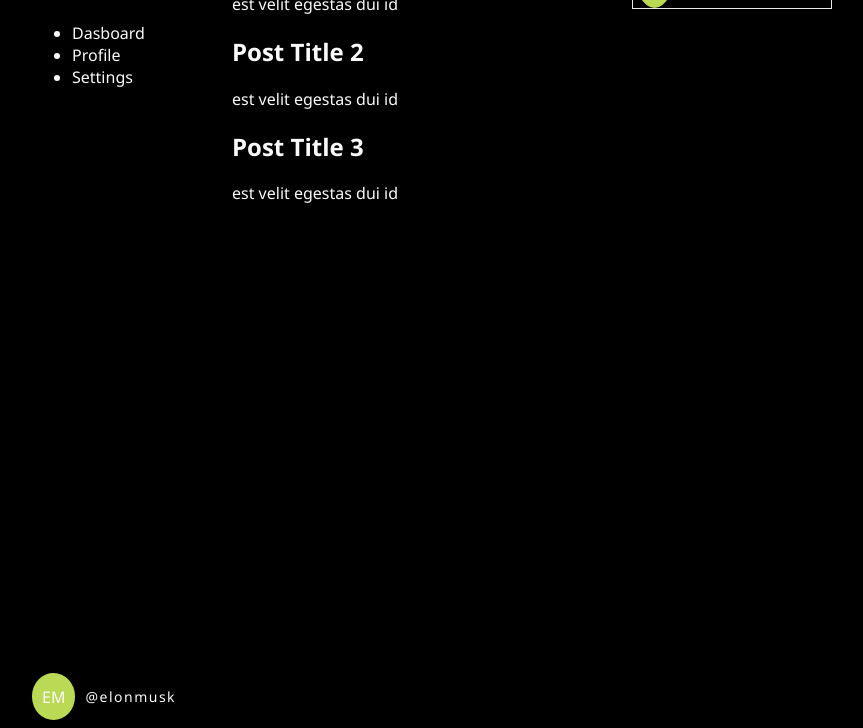
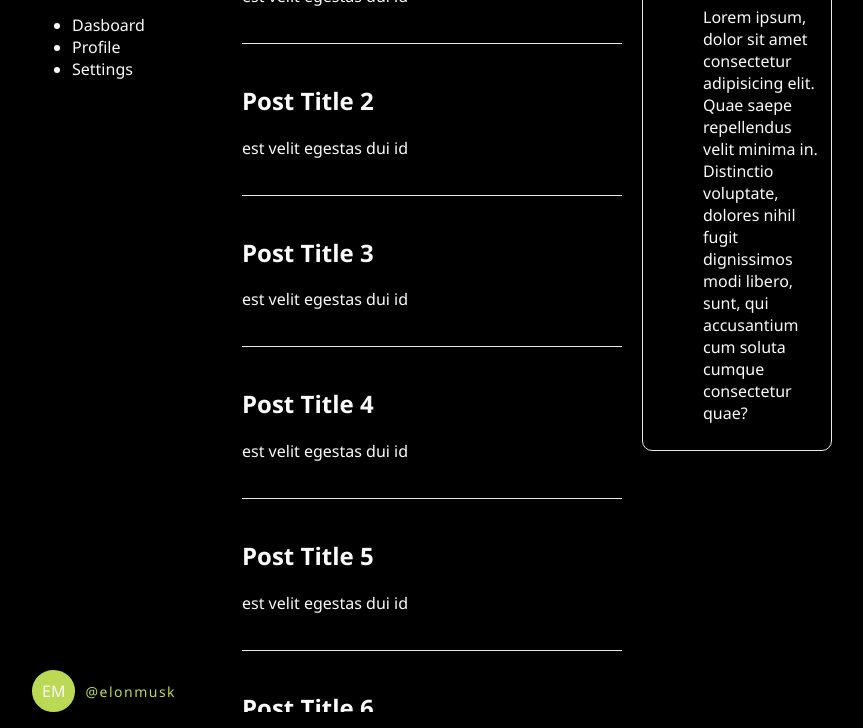
Before and after one commit to dariusonet68/24Apr2024-twitter-layout, a plain HTML site: page index.html in a window 1280 px wide. Shown: the part 88-816 px from the top of the page, without its empty margins (208-1071 px from the left). Drawn offline with Linux system fonts and the light colour scheme.

Commit message:
update styles

```diff
--- a/index.html
+++ b/index.html
@@ -27,18 +27,67 @@
 
       <!-- Feed -->
       <div class="feed">
-        <div>
+        <div class="post">
           <h2 class="title">Post Title 1</h2>
           <p>est velit egestas dui id</p>
         </div>
-        <div>
+        <div class="post">
           <h2 class="title">Post Title 2</h2>
           <p>est velit egestas dui id</p>
         </div>
-        <div>
+        <div class="post">
           <h2 class="title">Post Title 3</h2>
           <p>est velit egestas dui id</p>
         </div>
+        <div class="post">
+          <h2 class="title">Post Title 4</h2>
+          <p>est velit egestas dui id</p>
+        </div>
+        <div class="post">
+          <h2 class="title">Post Title 5</h2>
+          <p>est velit egestas dui id</p>
+        </div>
+        <div class="post">
+          <h2 class="title">Post Title 6</h2>
+          <p>est velit egestas dui id</p>
+        </div>
+        <div class="post">
+          <h2 class="title">Post Title 7</h2>
+          <p>est velit egestas dui id</p>
+        </div>
+        <div class="post">
+          <h2 class="title">Post Title 8</h2>
+          <p>est velit egestas dui id</p>
+        </div>
+        <div class="post">
+          <h2 class="title">Post Title 9</h2>
+          <p>est velit egestas dui id</p>
+        </div>
+        <div class="post">
+          <h2 class="title">Post Title 10</h2>
+          <p>est velit egestas dui id</p>
+        </div>
+        <div class="post">
+          <h2 class="title">Post Title 11</h2>
+          <p>est velit egestas dui id</p>
+        </div>
+        <div class="post">
+          <h2 class="title">Post Title 12</h2>
+          <p>est velit egestas dui id</p>
+        </div>
+        <div class="post">
+          <h2 class="title">Post Title 13</h2>
+          <p>est velit egestas dui id</p>
+        </div>
+        <div class="post">
+          <h2 class="title">Post Title 14</h2>
+          <p>est velit egestas dui id</p>
+        </div>
+        <div class="post">
+          <h2 class="title">Post Title 15</h2>
+          <p>est velit egestas dui id</p>
+        </div>
+
       </div>
       <!-- Right side (topics, suggestion)  -->
       <div class="topics">
@@ -50,6 +99,10 @@
                     <p class="username">@elonmusk</p>
                 </div>
             </div>
+
+            <p class="description">
+              Lorem ipsum, dolor sit amet consectetur adipisicing elit. Quae saepe repellendus velit minima in. Distinctio voluptate, dolores nihil fugit dignissimos modi libero, sunt, qui accusantium cum soluta cumque consectetur quae?
+            </p>
       </div>
     </main>
   </body>
--- a/styles.css
+++ b/styles.css
@@ -4,12 +4,14 @@ body {
   color: #fafafa;
   font-family: 'Segoe UI', Tahoma, Geneva, Verdana, sans-serif;
   height: 100vh;
+  margin: 0;
 }
 
 .container {
   max-width: 800px;
+
   margin: auto;
-  height: 100vh;
+  height: 100%;
 }
 /* Helpers */
 .display-flex {
@@ -32,27 +34,41 @@ body {
   display: flex;
   padding: 10px;
 }
+.name {
+  margin: 0;
+}
 .username {
-  color: bada55;
+  color: #bada55;
   font-weight: 500;
   font-size: 14px;
   letter-spacing: 1.5px;
+  margin: auto 0;
 }
 /* Feed */
 .feed {
   flex: 2;
   overflow-y: auto;
+
+  display: flex;
+  flex-direction: column;
+  gap: 20px;
+
+  padding: 0 20px;
 }
 .post {
-  border-bottom: 1px solid #fafafa;
+  border-bottom: 1px solid #eaeaea;
+  padding-bottom: 20px;
 }
 /* Topics */
 .topics {
   flex: 1;
+  padding-top: 25px;
 }
 .description {
   padding-left: 50px;
 }
 .card {
   border: 1px solid #eaeaea;
+  border-radius: 10px;
+  padding: 10px;
 }
```
